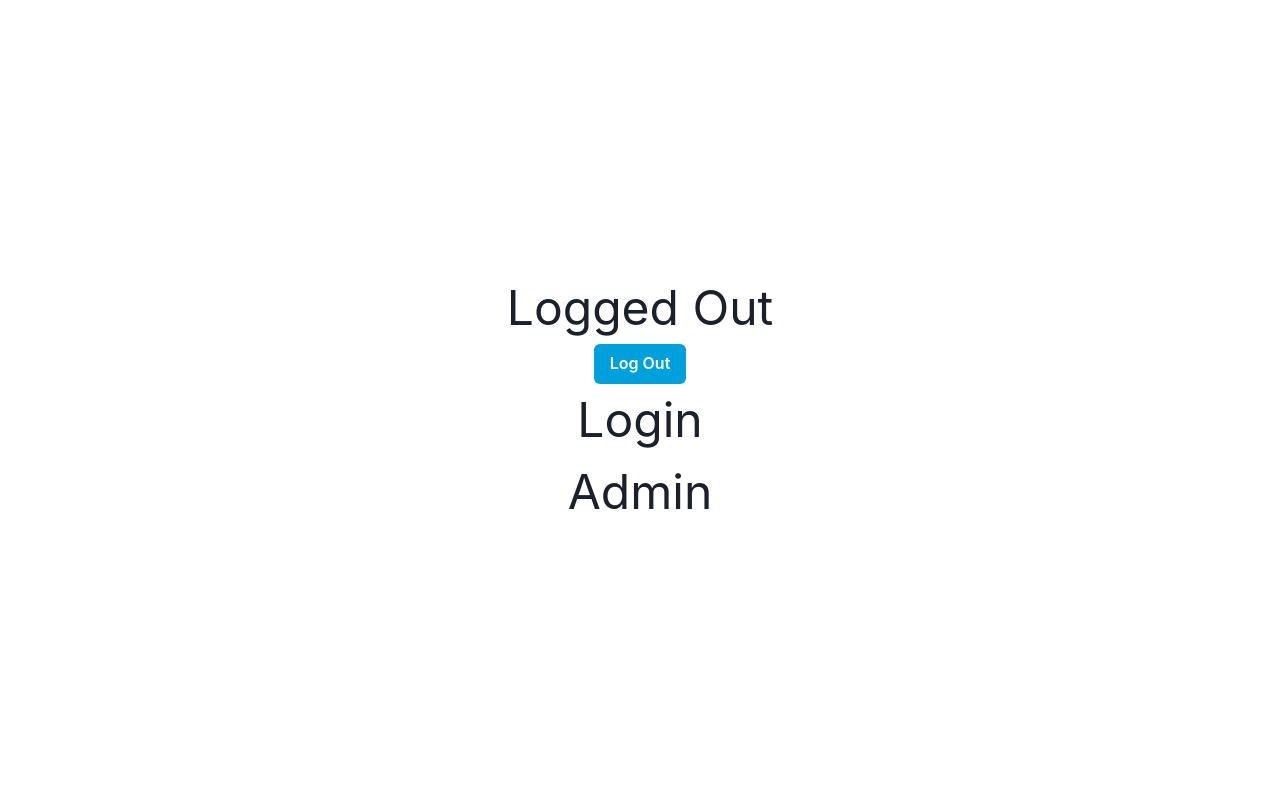
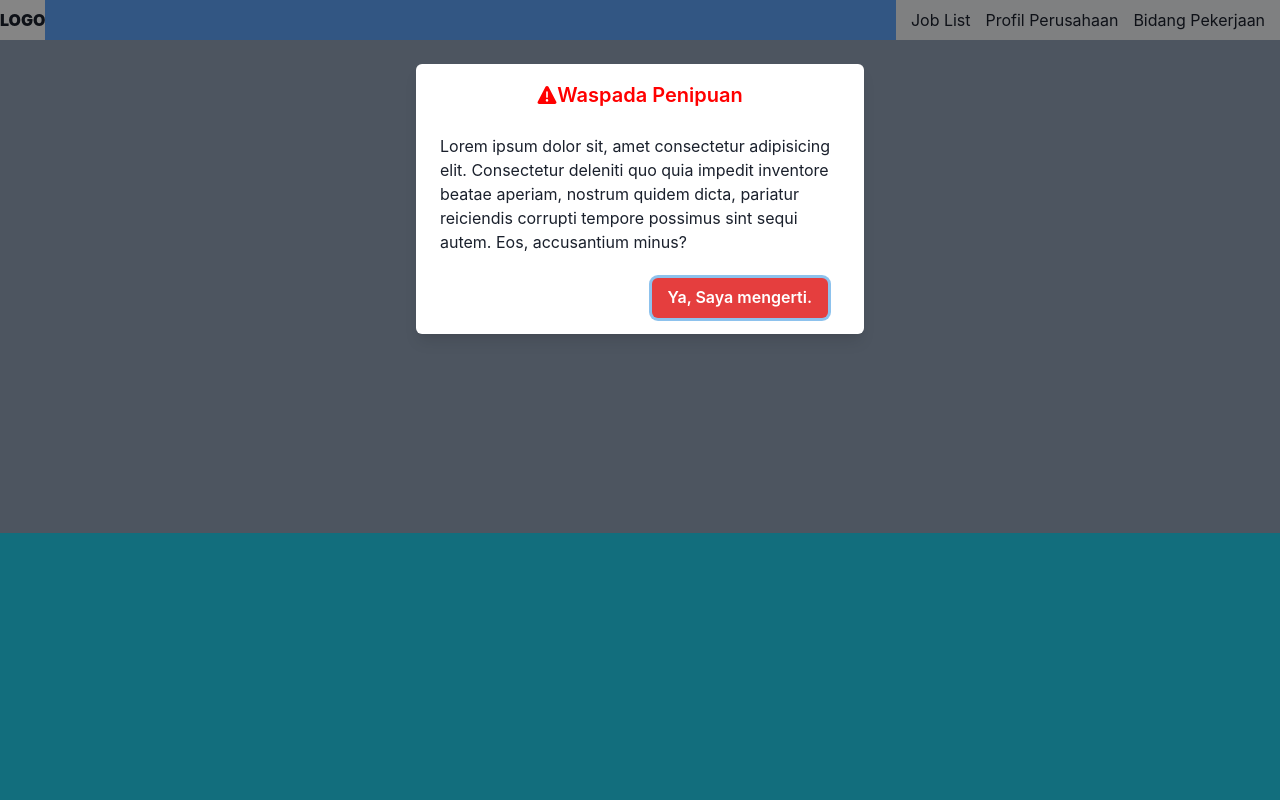
Before and after one commit to Bismvrckz/jpa_hr_web, a Next.js app: page / in a window 1280 px wide. Shown: the top 800 px of the page. Built offline with nearby package versions, Linux system fonts and the light colour scheme; no server answers.

Commit message:
skeleton

```diff
--- /dev/null
+++ b/components/navbar/index.tsx
@@ -0,0 +1,18 @@
+import Link from "next/link";
+
+export default function Navbar({ ...props }) {
+  const { className } = props;
+
+  return (
+    <div className={className + "relative flex justify-end"}>
+      <div className="absolute bg-blue-400 w-full h-full" />
+      <div className="z-10 flex items-center font-[900] bg-white">LOGO</div>
+      <div className="flex-grow" />
+      <div className="z-10 flex h-full bg-gray-100 w-[30%] items-center justify-evenly">
+        <Link href={"/"}>Job List</Link>
+        <Link href={"/"}>Profil Perusahaan</Link>
+        <Link href={"/"}>Bidang Pekerjaan</Link>
+      </div>
+    </div>
+  );
+}
--- /dev/null
+++ b/components/popupModel/index.tsx
@@ -0,0 +1,47 @@
+import { WarningTwoIcon } from "@chakra-ui/icons";
+import {
+  Modal,
+  Button,
+  ModalOverlay,
+  ModalContent,
+  ModalHeader,
+  ModalFooter,
+  ModalBody,
+} from "@chakra-ui/react";
+
+export default function PopupModal({ ...props }) {
+  const { isOpen, onClose } = props;
+
+  return (
+    <>
+      <Modal isOpen={isOpen} onClose={onClose}>
+        <ModalOverlay />
+        <ModalContent>
+          <ModalHeader
+            color={"red"}
+            display={"flex"}
+            justifyContent={"center"}
+            alignItems={"center"}
+          >
+            <WarningTwoIcon />
+            Waspada Penipuan
+          </ModalHeader>
+          <ModalBody>
+            <p>
+              Lorem ipsum dolor sit, amet consectetur adipisicing elit.
+              Consectetur deleniti quo quia impedit inventore beatae aperiam,
+              nostrum quidem dicta, pariatur reiciendis corrupti tempore
+              possimus sint sequi autem. Eos, accusantium minus?
+            </p>
+          </ModalBody>
+
+          <ModalFooter>
+            <Button colorScheme="red" mr={3} onClick={onClose}>
+              Ya, Saya mengerti.
+            </Button>
+          </ModalFooter>
+        </ModalContent>
+      </Modal>
+    </>
+  );
+}
--- a/package.json
+++ b/package.json
@@ -9,7 +9,7 @@
     "lint": "next lint"
   },
   "dependencies": {
-    "@chakra-ui/icons": "^2.0.17",
+    "@chakra-ui/icons": "^2.0.18",
     "@chakra-ui/react": "^2.5.2",
     "@emotion/react": "^11.10.6",
     "@emotion/styled": "^11.10.6",
--- a/src/middleware.ts
+++ b/src/middleware.ts
@@ -12,11 +12,11 @@ export async function middleware(request: NextRequest, _next: NextFetchEvent) {
   if (matchesProtectedPath) {
     const token = await getToken({ req: request });
 
-    // if (!token) {
-    //   const url = new URL(`/`, request.url);
-    //   url.searchParams.set("callbackUrl", encodeURI(request.url));
-    //   return NextResponse.redirect(url);
-    // }
+    if (!token) {
+      const url = new URL(`/`, request.url);
+      url.searchParams.set("callbackUrl", encodeURI(request.url));
+      return NextResponse.redirect(url);
+    }
     // if (token.role !== "admin") {
     //   const url = new URL(`/403`, request.url);
     //   return NextResponse.rewrite(url);
--- a/src/pages/admin/index.tsx
+++ b/src/pages/admin/index.tsx
@@ -1,9 +1,10 @@
 import Link from "next/link";
+import Navbar from "../../../components/navbar";
 
 export default function admin(props: any) {
   return (
-    <div className="w-[100vw] h-[100vh] flex flex-col items-center justify-center">
-      <p>Admin</p>
+    <div className="w-[100vw] h-[100vh] flex flex-col items-center justify-start bg-gradient-to-r from-indigo-500 via-purple-500 to-pink-500 text-white">
+      <Navbar className="bg-white w-[100%] h-[5%]" />
       <Link href={"/"}>
         <p>Go back</p>
       </Link>
--- a/src/pages/api/users/login.ts
+++ b/src/pages/api/users/login.ts
@@ -1,6 +1,6 @@
 import type { NextApiRequest, NextApiResponse } from "next";
-import { compare } from "../../../../components/bcrypt";
-import jwt from "../../../../components/jwt";
+import { compare } from "../../../library/bcrypt";
+import jwt from "../../../library/jwt";
 const { users } = require("../../../../models");
 
 export default async function handler(
--- a/src/pages/api/users/signIn.ts
+++ b/src/pages/api/users/signIn.ts
@@ -1,5 +1,5 @@
 import type { NextApiRequest, NextApiResponse } from "next";
-import { hash } from "../../../../components/bcrypt";
+import { hash } from "../../../library/bcrypt";
 const { users } = require("../../../../models");
 
 export default async function handler(
--- a/src/pages/index.tsx
+++ b/src/pages/index.tsx
@@ -3,30 +3,51 @@ import Image from "next/image";
 import { Inter } from "next/font/google";
 import styles from "@/styles/Home.module.css";
 import Link from "next/link";
-import { Button } from "@chakra-ui/react";
+import { Button, useDisclosure } from "@chakra-ui/react";
 import { signOut, getSession } from "next-auth/react";
+import Navbar from "../../components/navbar";
+import PopupModal from "../../components/popupModel";
+import { useEffect } from "react";
 
 export default function Home(props: any) {
+  const { isOpen, onOpen, onClose } = useDisclosure();
   const { session } = props;
   // console.log({ session });
 
+  // return (
+  //   <div className="w-[100vw] h-[100vh] text-[3rem] flex flex-col items-center justify-center">
+  //     <p>{session ? "Logged in" : "Logged Out"}</p>
+  //     <Button
+  //       colorScheme={"linkedin"}
+  //       onClick={() => {
+  //         signOut();
+  //       }}
+  //     >
+  //       Log Out
+  //     </Button>
+  //     <Link href="/login">
+  //       <p>Login</p>
+  //     </Link>
+  //     <Link href={"/admin"}>
+  //       <p>Admin</p>
+  //     </Link>
+  //   </div>
+  // );
+
+  useEffect(() => {
+    onOpen();
+  }, []);
+
   return (
-    <div className="w-[100vw] h-[100vh] text-[3rem] flex flex-col items-center justify-center">
-      <p>{session ? "Logged in" : "Logged Out"}</p>
-      <Button
-        colorScheme={"linkedin"}
-        onClick={() => {
-          signOut();
-        }}
-      >
-        Log Out
-      </Button>
-      <Link href="/login">
-        <p>Login</p>
-      </Link>
-      <Link href={"/admin"}>
-        <p>Admin</p>
-      </Link>
+    <div className="w-screen h-[200vh] flex flex-col">
+      <Navbar className={"fixed w-full h-[5vh] bg-slate-400"} />
+      <div className="bg-slate-400 w-full h-2/6"></div>
+      <div className="bg-cyan-400 w-full h-1/6"></div>
+      <div className="bg-orange-400 w-full h-1/6"></div>
+      <div className="bg-slate-400 w-full h-1/6"></div>
+      <div className="bg-cyan-400 w-full h-1/6"></div>
+      {/* <div className="bg-orange-400 w-full h-1/5"></div> */}
+      <PopupModal isOpen={isOpen} onClose={onClose} />
     </div>
   );
 }
```
Also changed, not shown: src/library/auth/index.ts (renamed from components/auth/index.ts), src/library/bcrypt/index.ts (renamed from components/bcrypt/index.ts), src/library/jwt/index.ts (renamed from components/jwt/index.ts), 2 other files (tests, documents, lock files or other folders).
